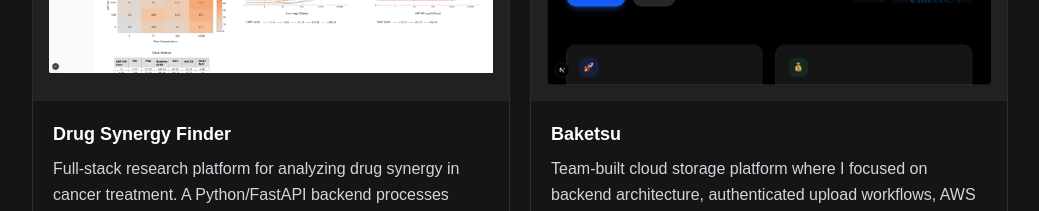
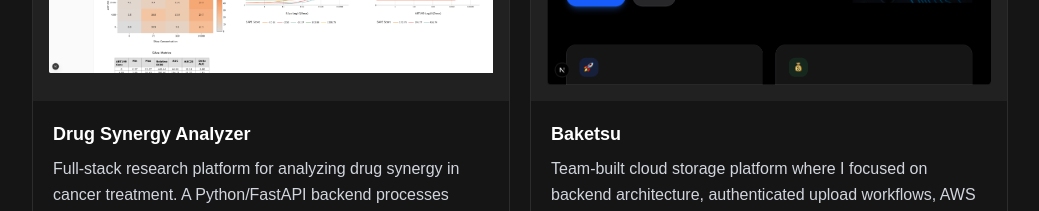
Before and after one commit to jzhao234/JunhaoZhao_Portfolio, a Next.js app: page / in a window 1280 px wide. Shown: the part 1020-1231 px from the top of the page, without its empty margins (120-1159 px from the left). Built offline with nearby package versions, Linux system fonts and the light colour scheme.

Commit message:
changed name of project for consistency.

```diff
--- a/src/data/projects/drug-synergy.ts
+++ b/src/data/projects/drug-synergy.ts
@@ -4,14 +4,14 @@ const drugSynergy: ProjectTypes = {
   id: "DrugSynergy",
   importance: 1,
   featured: true,
-  slug: "drug-synergy-finder",
+  slug: "drug-synergy-analyzer",
   images: [
     "/projects/drugSynergy/homePage.png",
     "/projects/drugSynergy/curveFittings.png",
     "/projects/drugSynergy/SAPEScores.png",
     "/projects/drugSynergy/responseMatrix.png",
   ],
-  name: "Drug Synergy Finder",
+  name: "Drug Synergy Analyzer",
   cardDescription:
     "Full-stack research platform for analyzing drug synergy in cancer treatment. A Python/FastAPI backend processes uploaded dose-response datasets and computes synergy scores; a Next.js frontend visualizes results with interactive D3.js and Plotly charts.",
   features: [
```
